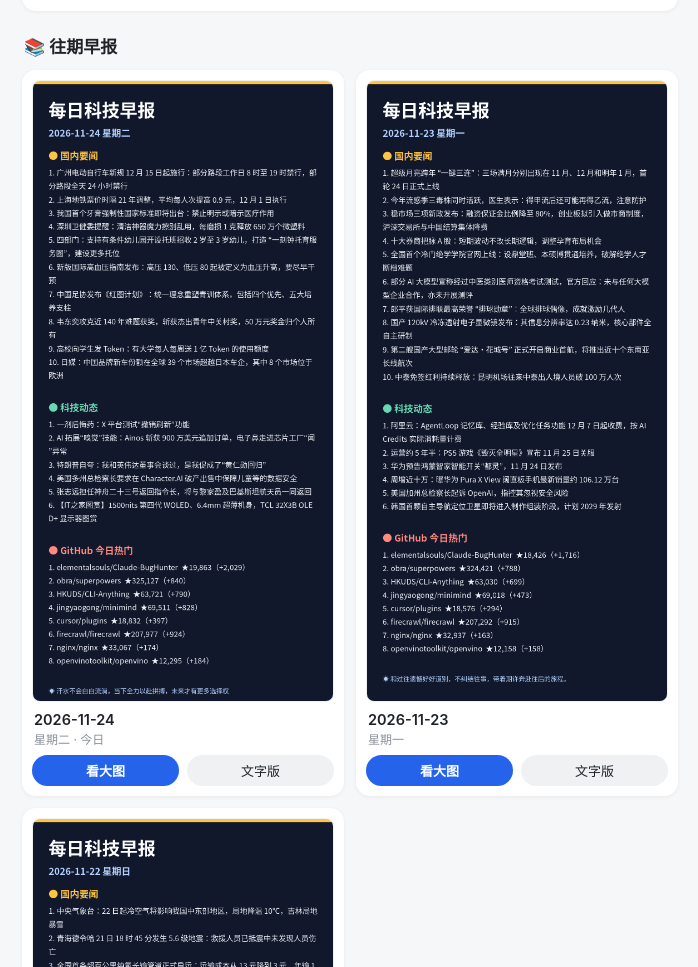
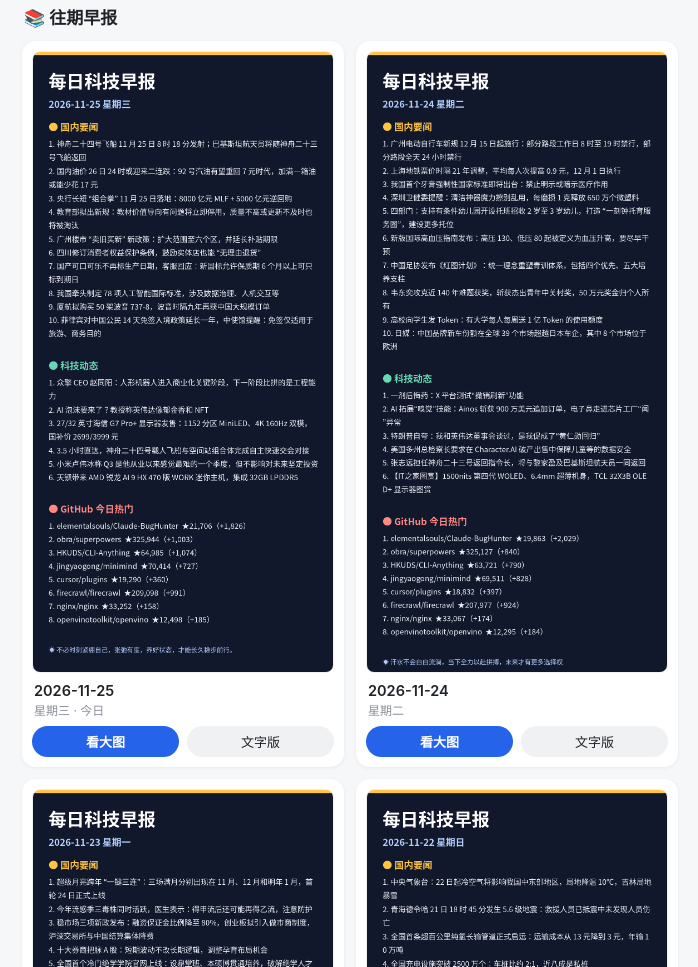
Before and after one commit to yztutu/morning-news, a plain HTML site: page index.html in a window 1280 px wide. Shown: the part 1547-2514 px from the top of the page, without its empty margins (290-988 px from the left). Drawn offline with Linux system fonts and the light colour scheme.

Commit message:
每日早报 2026-11-25

```diff
--- a/index.html
+++ b/index.html
@@ -49,8 +49,13 @@ footer a{color:var(--sub)}
 <h2 style="font-size:17px;margin:22px 2px 4px">📚 往期早报</h2>
 <div class="grid">
 <div class="past">
+<a href="posters/2026-11-25.png"><img src="posters/2026-11-25.png" alt="2026-11-25 早报" loading="lazy"></a>
+<p class="d">2026-11-25</p><p class="w">星期三 · 今日</p>
+<div class="links"><a class="main" href="posters/2026-11-25.png">看大图</a><a href="https://github.com/yztutu/morning-news/blob/main/editions/2026-11-25.md">文字版</a></div>
+</div>
+<div class="past">
 <a href="posters/2026-11-24.png"><img src="posters/2026-11-24.png" alt="2026-11-24 早报" loading="lazy"></a>
-<p class="d">2026-11-24</p><p class="w">星期二 · 今日</p>
+<p class="d">2026-11-24</p><p class="w">星期二</p>
 <div class="links"><a class="main" href="posters/2026-11-24.png">看大图</a><a href="https://github.com/yztutu/morning-news/blob/main/editions/2026-11-24.md">文字版</a></div>
 </div>
 <div class="past">
```
Also changed, not shown: poster.png, posters/2026-11-25.png (added), 2 other files.
